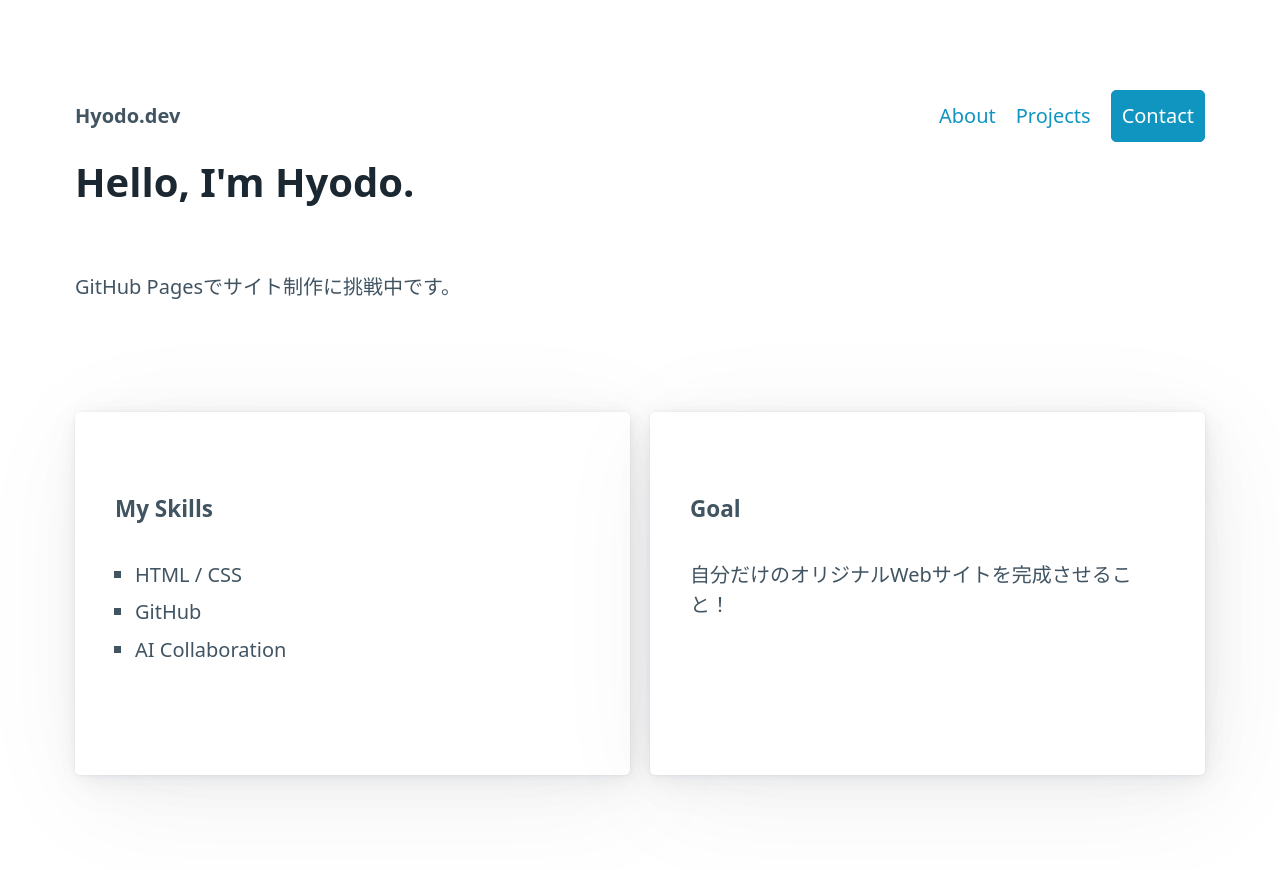
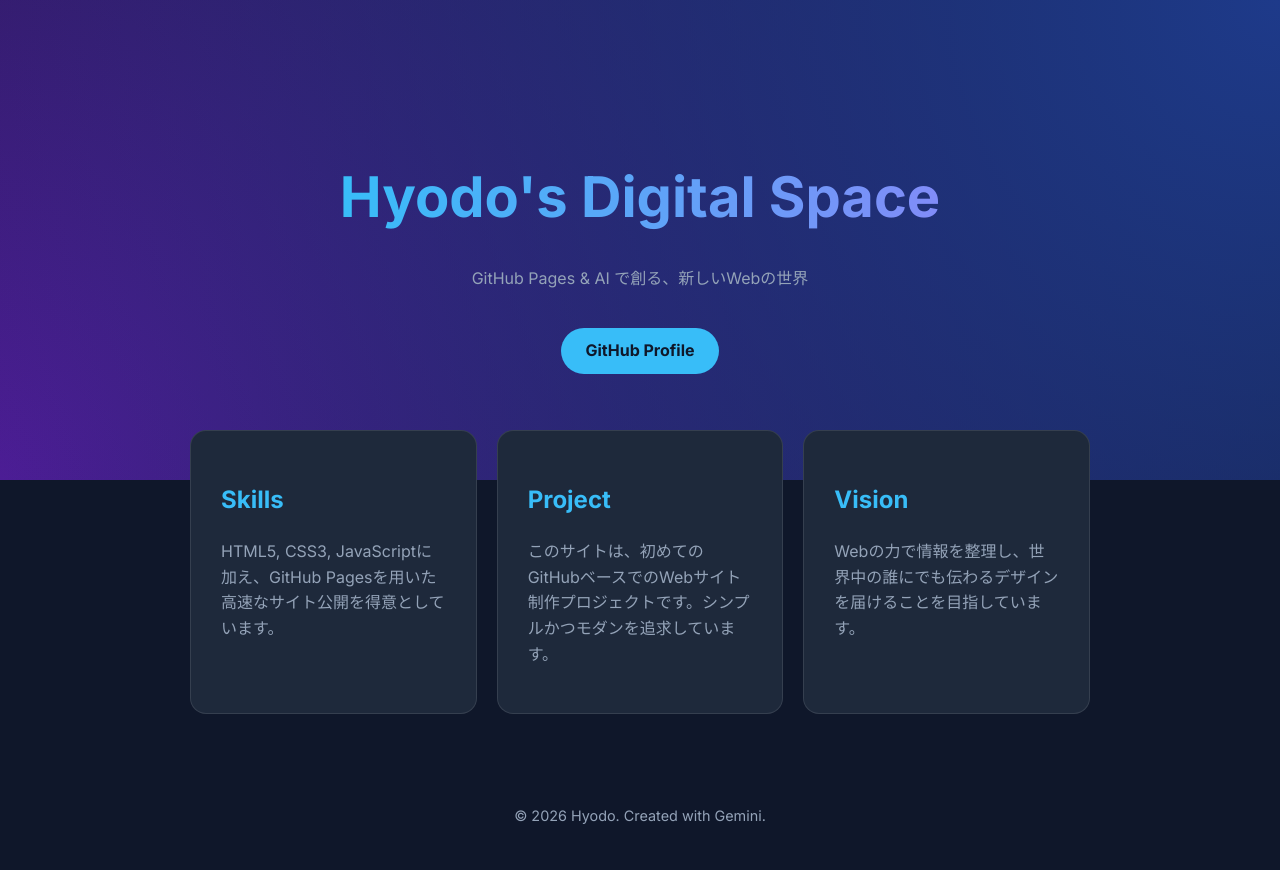
Before and after one commit to hyodo925/hyodo925.github.io, a plain HTML site: page index.html in a window 1280 px wide. Drawn offline with nearby package versions, Linux system fonts and the light colour scheme.

Commit message:
Revamp index.html with new styles and structure
Updated viewport meta tag, title, and added Google Fonts. Enhanced styling with CSS variables and a hero section.

```diff
--- a/index.html
+++ b/index.html
@@ -2,40 +2,133 @@
 <html lang="ja">
 <head>
     <meta charset="UTF-8">
-    <meta name="viewport" content="width=device-width, initial-scale=1">
-    <link rel="stylesheet" href="https://cdn.jsdelivr.net/npm/@picocss/pico@1/css/pico.min.css">
-    <title>Hyodo's Portfolio</title>
+    <meta name="viewport" content="width=device-width, initial-scale=1.0">
+    <title>Hyodo | Portfolio</title>
+    <link href="https://fonts.googleapis.com/css2?family=Inter:wght@400;700&family=Noto+Sans+JP:wght@400;700&display=swap" rel="stylesheet">
+    <style>
+        :root {
+            --bg-color: #0f172a;
+            --card-bg: #1e293b;
+            --accent-color: #38bdf8;
+            --text-main: #f8fafc;
+            --text-sub: #94a3b8;
+        }
+
+        body {
+            margin: 0;
+            font-family: 'Inter', 'Noto Sans JP', sans-serif;
+            background-color: var(--bg-color);
+            color: var(--text-main);
+            line-height: 1.6;
+        }
+
+        /* 背景に動的なグラデーションを追加 */
+        .hero {
+            height: 60vh;
+            display: flex;
+            flex-direction: column;
+            justify-content: center;
+            align-items: center;
+            background: radial-gradient(circle at top right, #1e3a8a, transparent),
+                        radial-gradient(circle at bottom left, #4c1d95, transparent);
+            text-align: center;
+            padding: 0 20px;
+        }
+
+        h1 {
+            font-size: 3.5rem;
+            margin-bottom: 0.5rem;
+            background: linear-gradient(to right, #38bdf8, #818cf8);
+            -webkit-background-clip: text;
+            -webkit-text-fill-color: transparent;
+        }
+
+        .container {
+            max-width: 900px;
+            margin: -50px auto 50px;
+            padding: 0 20px;
+        }
+
+        .grid {
+            display: grid;
+            grid-template-columns: repeat(auto-fit, minmax(280px, 1fr));
+            gap: 20px;
+        }
+
+        article {
+            background: var(--card-bg);
+            padding: 30px;
+            border-radius: 16px;
+            border: 1px solid rgba(255,255,255,0.1);
+            transition: transform 0.3s ease, border-color 0.3s ease;
+        }
+
+        article:hover {
+            transform: translateY(-10px);
+            border-color: var(--accent-color);
+        }
+
+        h2 {
+            color: var(--accent-color);
+            font-size: 1.5rem;
+        }
+
+        p {
+            color: var(--text-sub);
+        }
+
+        .btn {
+            display: inline-block;
+            margin-top: 20px;
+            padding: 10px 24px;
+            background: var(--accent-color);
+            color: var(--bg-color);
+            text-decoration: none;
+            border-radius: 50px;
+            font-weight: bold;
+            transition: opacity 0.3s;
+        }
+
+        .btn:hover {
+            opacity: 0.8;
+        }
+
+        footer {
+            text-align: center;
+            padding: 40px;
+            color: var(--text-sub);
+            font-size: 0.9rem;
+        }
+    </style>
 </head>
 <body>
-    <main class="container">
-        <nav>
-            <ul><li><strong>Hyodo.dev</strong></li></ul>
-            <ul>
-                <li><a href="#">About</a></li>
-                <li><a href="#">Projects</a></li>
-                <li><a href="#" role="button">Contact</a></li>
-            </ul>
-        </nav>
-        <header>
-            <h1>Hello, I'm Hyodo.</h1>
-            <p>GitHub Pagesでサイト制作に挑戦中です。</p>
-        </header>
-        <section>
+
+    <section class="hero">
+        <h1>Hyodo's Digital Space</h1>
+        <p>GitHub Pages & AI で創る、新しいWebの世界</p>
+        <a href="https://github.com/hyodo925" class="btn">GitHub Profile</a>
+    </section>
+
+    <div class="container">
         <div class="grid">
             <article>
-                    <h5>My Skills</h5>
-                    <ul>
-                        <li>HTML / CSS</li>
-                        <li>GitHub</li>
-                        <li>AI Collaboration</li>
-                    </ul>
+                <h2>Skills</h2>
+                <p>HTML5, CSS3, JavaScriptに加え、GitHub Pagesを用いた高速なサイト公開を得意としています。</p>
             </article>
             <article>
-                    <h5>Goal</h5>
-                    <p>自分だけのオリジナルWebサイトを完成させること！</p>
+                <h2>Project</h2>
+                <p>このサイトは、初めてのGitHubベースでのWebサイト制作プロジェクトです。シンプルかつモダンを追求しています。</p>
+            </article>
+            <article>
+                <h2>Vision</h2>
+                <p>Webの力で情報を整理し、世界中の誰にでも伝わるデザインを届けることを目指しています。</p>
             </article>
         </div>
-        </section>
-    </main>
+    </div>
+
+    <footer>
+        &copy; 2026 Hyodo. Created with Gemini.
+    </footer>
+
 </body>
 </html>
```
Lines whose indentation alone changed are shown as unchanged.
